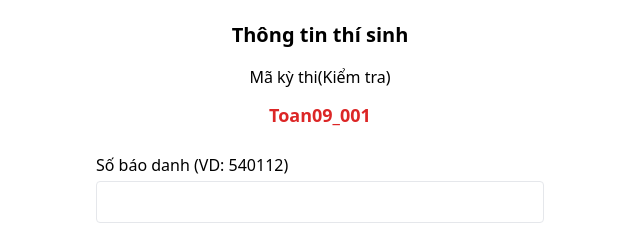
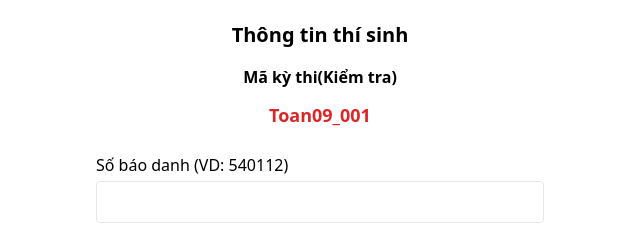
Before and after one commit to NVH2020/Kiemtratoan09, a plain HTML site: page index.html in a window 1280 px wide. Shown: the part 153-380 px from the top of the page, 523-1163 px from the left. Drawn offline with nearby package versions, Linux system fonts and the light colour scheme.

Commit message:
Update index.html

```diff
--- a/index.html
+++ b/index.html
@@ -23,7 +23,7 @@
         <div id="userInfoSection" class="max-w-md mx-auto">
             <h2 class="text-xl font-semibold text-center mb-4">Thông tin thí sinh</h2>
 	    <div class="mb-4">
-   	     <label class="block font-medium text-center">Mã kỳ thi(Kiểm tra)</label>
+   	     <label class="block font-bold text-center text-blue">Mã kỳ thi(Kiểm tra)</label>
 <p id="examCodeDisplay" class="w-full text-center text-lg font-bold text-red-600 p-2 mt-1"></p>
             </div>
 
```
